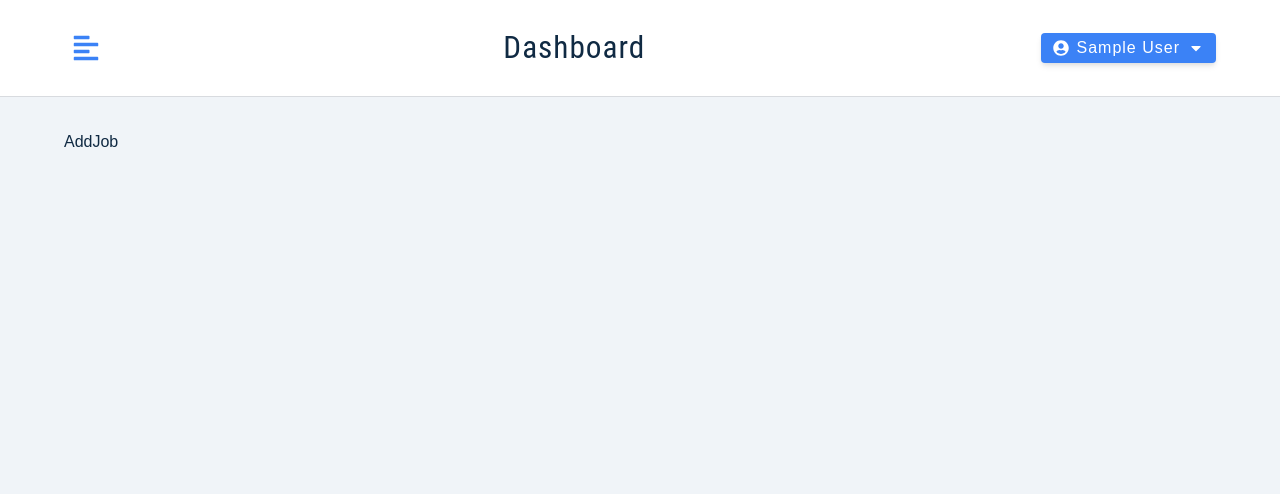
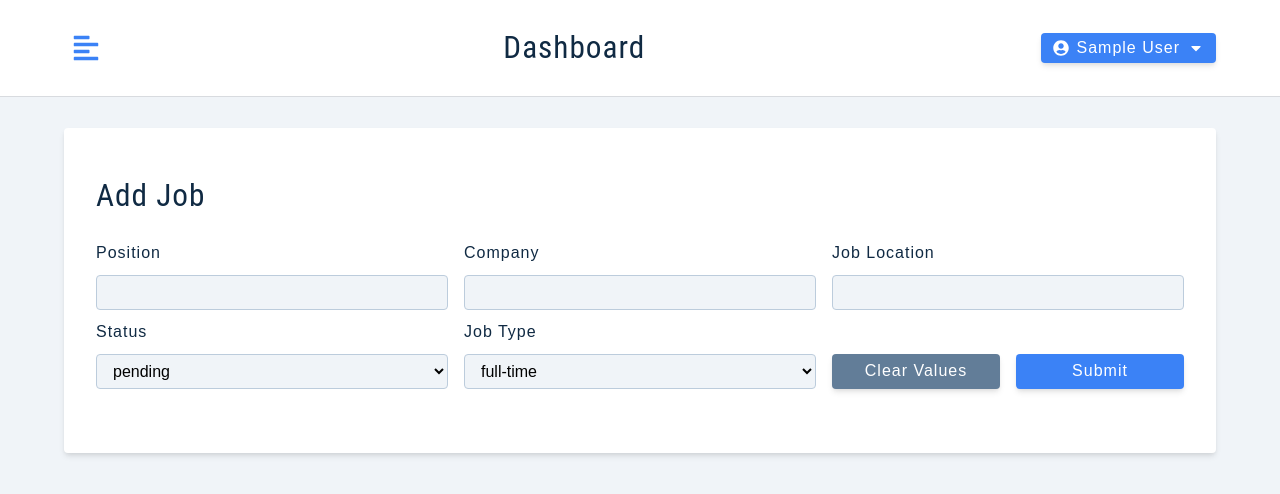
Before and after one commit to 1motiur4/jobster, a React (Create React App) app: page /add-job in a window 1280 px wide. Shown: the top 494 px of the page. Built offline with nearby package versions, Linux system fonts and the light colour scheme; sample sign-in values are in the browser's storage.

Commit message:
588 done

```diff
--- a/src/components/FormRow.jsx
+++ b/src/components/FormRow.jsx
@@ -8,6 +8,7 @@
         {labelText || name}
       </label>
       <input
+        id={name}
         type={type}
         name={name}
         value={value}
--- /dev/null
+++ b/src/components/FormRowSelect.jsx
@@ -0,0 +1,29 @@
+const FormRowSelect = ({labelText, name, value, handleChange, list}) => {
+  return <div className="form-row">
+  <label
+    htmlFor={name}
+    className="form-label"
+  >
+    {labelText || name}
+  </label>
+  <select
+    name={name}
+    id={name}
+    value={value}
+    onChange={handleChange}
+    className="form-select"
+  >
+    {list.map((itemValue, index) => {
+      return (
+        <option
+          key={index}
+          value={itemValue}
+        >
+          {itemValue}
+        </option>
+      );
+    })}
+  </select>
+</div>
+}
+export default FormRowSelect
--- a/src/components/Navbar.jsx
+++ b/src/components/Navbar.jsx
@@ -49,7 +49,7 @@
               type="button"
               className="dropdown-btn"
               onClick={() => {
-                dispatch(logoutUser());
+                dispatch(logoutUser("Logging out..."));
               }}
             >
               logout
--- a/src/components/index.js
+++ b/src/components/index.js
@@ -3,5 +3,6 @@
 import SmallSidebar from "./SmallSidebar";
 import Navbar from "./Navbar";
 import FormRow from "./FormRow";
+import FormRowSelect from "./FormRowSelect";
 
-export { Logo, BigSidebar, SmallSidebar, Navbar, FormRow };
+export { Logo, BigSidebar, SmallSidebar, Navbar, FormRow, FormRowSelect };
--- /dev/null
+++ b/src/features/user/job/jobSlice.js
@@ -0,0 +1,72 @@
+import { createSlice, createAsyncThunk } from "@reduxjs/toolkit";
+import { toast } from "react-toastify";
+import customFetch from "../../../utils/axios";
+import { getUserFromLocalStorage } from "../../../utils/localStorage";
+import { logoutUser } from "../userSlice";
+
+const initialState = {
+  isLoading: false,
+  position: "",
+  company: "",
+  jobLocation: "",
+  jobTypeOptions: ["full-time", "part-time", "remote", "internship"],
+  jobType: "full-time",
+  statusOptions: ["interview", "declined", "pending"],
+  status: "pending",
+  isEditing: false,
+  editJobId: "",
+};
+
+export const createJob = createAsyncThunk(
+  "job/createJob",
+  async (job, thunkAPI) => {
+    try {
+      const resp = await customFetch.post("/jobs", job, {
+        headers: {
+          Authorization: `Bearer ${thunkAPI.getState().user.user.token}`,
+        },
+      });
+      thunkAPI.dispatch(clearValues());
+      return resp.data;
+    } catch (error) {
+      if (error.response.status === 401) {
+        thunkAPI.dispatch(logoutUser());
+        return thunkAPI.rejectWithValue("Unauthorized! Logging out...");
+      }
+      return thunkAPI.rejectWithValue(error.response.data.msg);
+    }
+  }
+);
+
+const jobSlice = createSlice({
+  name: "job",
+  initialState,
+  reducers: {
+    handleChange: (state, { payload: { name, value } }) => {
+      state[name] = value;
+    },
+    clearValues: () => {
+      return {
+        ...initialState,
+        jobLocation: getUserFromLocalStorage()?.location || "",
+      };
+    },
+  },
+  extraReducers: (builder) => {
+    builder
+      .addCase(createJob.pending, (state) => {
+        state.isLoading = true;
+      })
+      .addCase(createJob.fulfilled, (state) => {
+        state.isLoading = false;
+        toast.success("Job Created");
+      })
+      .addCase(createJob.rejected, (state, action) => {
+        state.isLoading = false;
+        toast.error(action.payload);
+      });
+  },
+});
+
+export const { handleChange, clearValues } = jobSlice.actions;
+export default jobSlice.reducer;
--- a/src/features/user/userSlice.js
+++ b/src/features/user/userSlice.js
@@ -46,10 +46,13 @@
     toggleSidebar: (state) => {
       state.isSidebarOpen = !state.isSidebarOpen;
     },
-    logoutUser: (state) => {
+    logoutUser: (state, action) => {
       state.user = null;
       state.isSidebarOpen = false;
       removeUserFromLocalStorage();
+      if (action.payload) {
+        toast.success(action.payload);
+      }
     },
   },
   extraReducers: (builder) => {
--- a/src/pages/dashboard/AddJob.jsx
+++ b/src/pages/dashboard/AddJob.jsx
@@ -1,6 +1,113 @@
+import { FormRow, FormRowSelect } from "../../components";
+import Wrapper from "../../assets/wrappers/DashboardFormPage";
+import { useSelector, useDispatch } from "react-redux";
+import { toast } from "react-toastify";
+import {
+  handleChange,
+  clearValues,
+  createJob,
+} from "../../features/user/job/jobSlice";
+import { useEffect } from "react";
+
 const AddJob = () => {
+  const {
+    isLoading,
+    position,
+    company,
+    jobLocation,
+    jobType,
+    jobTypeOptions,
+    status,
+    statusOptions,
+    isEditing,
+    editJobId,
+  } = useSelector((store) => store.job);
+  const { user } = useSelector((store) => store.user);
+  const dispatch = useDispatch();
+
+  const handleSubmit = (e) => {
+    e.preventDefault();
+
+    if (!position || !company || !jobLocation) {
+      toast.error("Please fill out all fields");
+      return;
+    }
+    dispatch(createJob({ position, company, jobLocation, jobType, status }));
+  };
+
+  const handleJobInput = (e) => {
+    const { name, value } = e.target;
+    dispatch(handleChange({ name, value }));
+  };
+
+  useEffect(() => {
+    if (!isEditing) {
+      dispatch(handleChange({ name: "jobLocation", value: user.location }));
+    }
+  }, []);
+
   return (
-    <div>AddJob</div>
-  )
-}
-export default AddJob
+    <Wrapper>
+      <form className="form">
+        <h3>{isEditing ? "edit job" : "add job"}</h3>
+        <div className="form-center">
+          <FormRow
+            type="text"
+            name="position"
+            value={position}
+            handleChange={handleJobInput}
+          />
+          <FormRow
+            type="text"
+            name="company"
+            value={company}
+            handleChange={handleJobInput}
+          />
+          <FormRow
+            type="text"
+            name="jobLocation"
+            labelText="job location"
+            value={jobLocation}
+            handleChange={handleJobInput}
+          />
+
+          <FormRowSelect
+            name="status"
+            value={status}
+            handleChange={handleJobInput}
+            list={statusOptions}
+          />
+
+          <FormRowSelect
+            name="jobType"
+            labelText={`job type`}
+            value={jobType}
+            handleChange={handleJobInput}
+            list={jobTypeOptions}
+          />
+
+          <div className="btn-container">
+            <button
+              type="button"
+              className="btn btn-block clear-btn"
+              onClick={() => {
+                dispatch(clearValues());
+              }}
+            >
+              Clear Values
+            </button>
+            <button
+              type="submit"
+              className="btn btn-block submit-btn"
+              onClick={handleSubmit}
+              disabled={isLoading}
+            >
+              Submit
+            </button>
+          </div>
+        </div>
+      </form>
+    </Wrapper>
+  );
+};
+export default AddJob;
--- a/src/store.js
+++ b/src/store.js
@@ -1,8 +1,10 @@
 import { configureStore } from "@reduxjs/toolkit";
 import userSlice from "./features/user/userSlice";
+import jobSlice from "./features/user/job/jobSlice";
 
 export const store = configureStore({
   reducer: {
     user: userSlice,
+    job: jobSlice,
   },
 });
```
